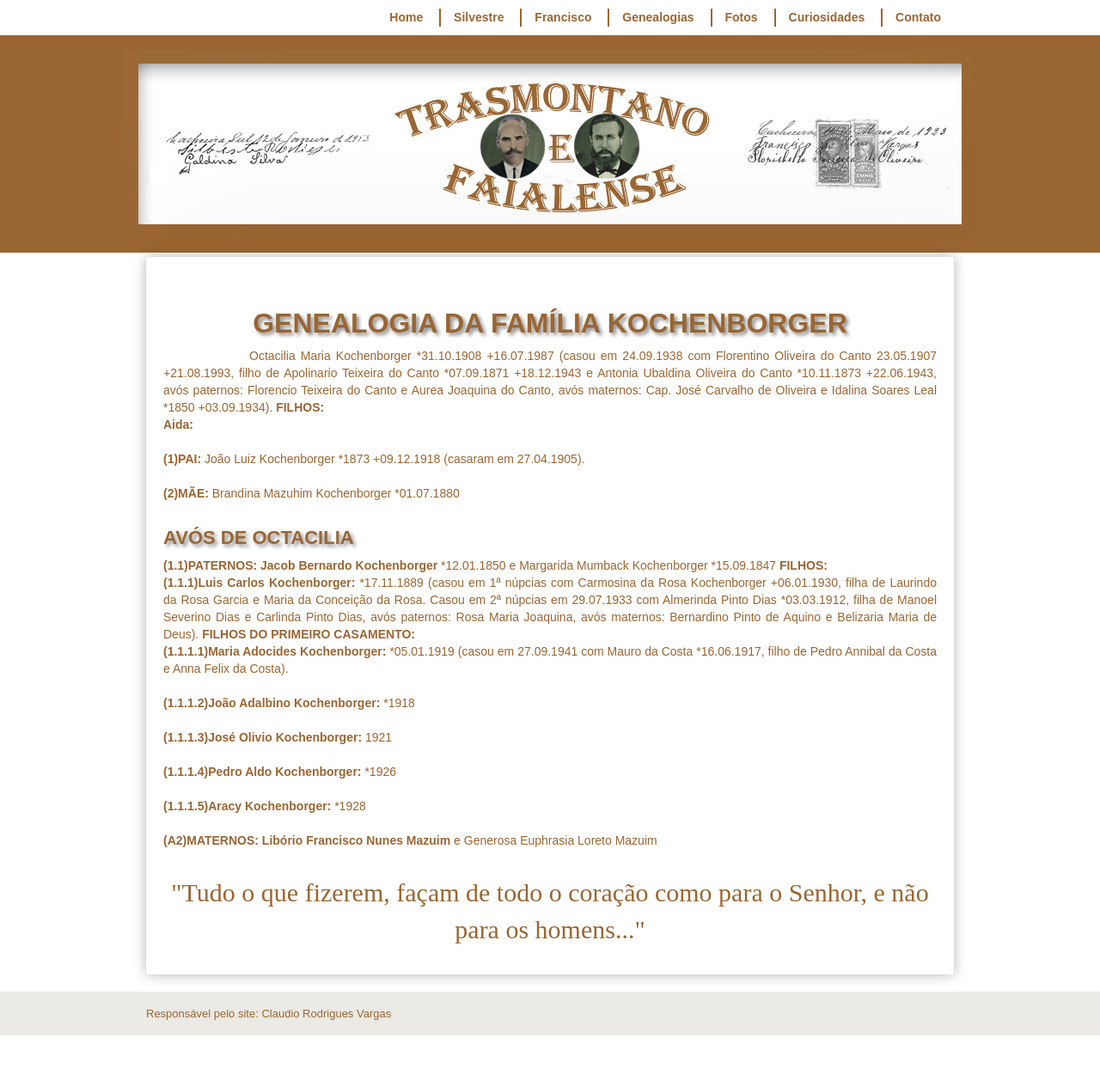
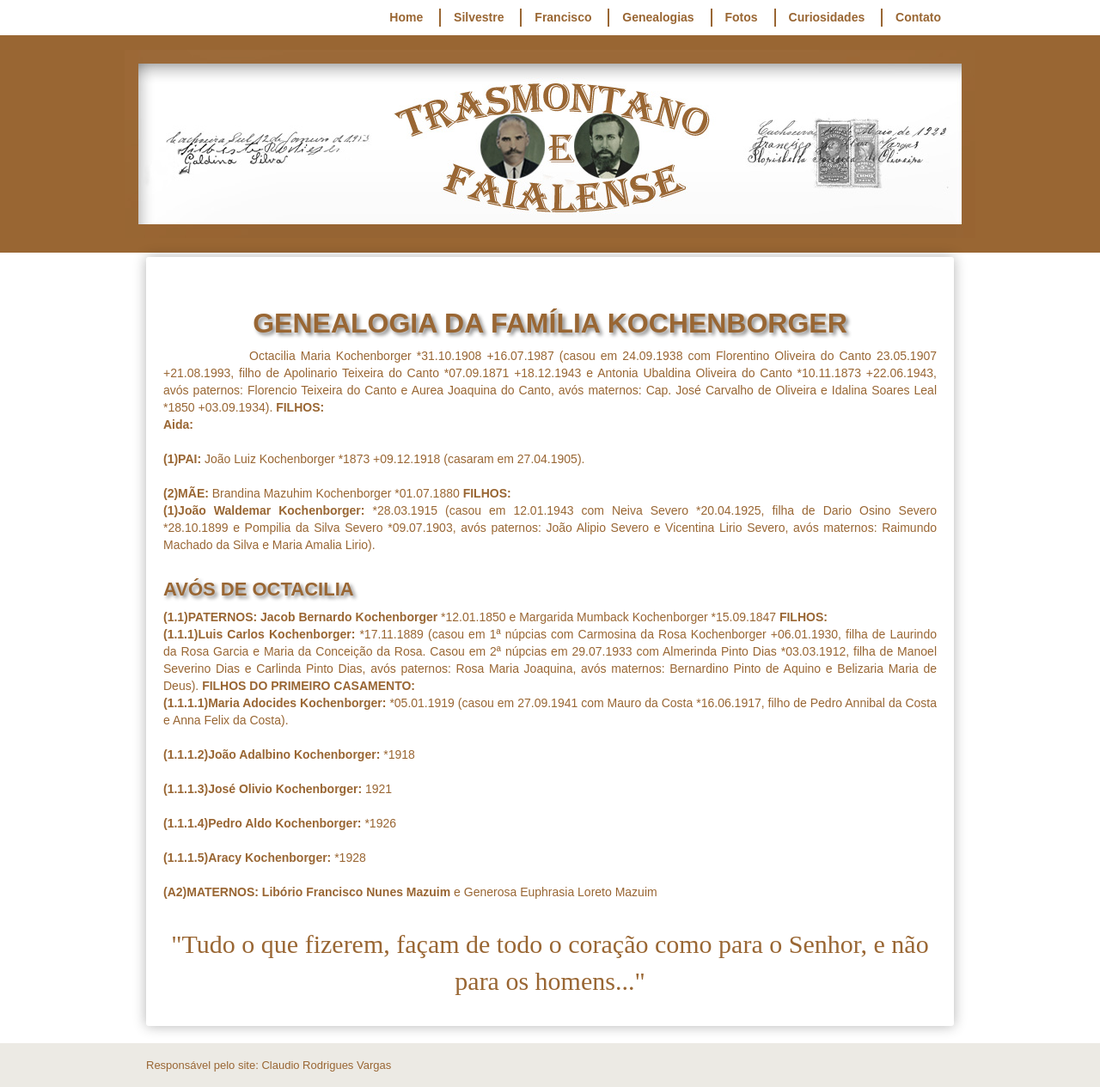
Before and after one commit to claudiovargas1955/claudiovargas1955.github.io, a Jekyll site: the page built from _pages/familia-kochenborger.html, in a window 1280 px wide. Shown: the whole page at 86% size. Built offline with Jekyll 4.4.1, drawn with Linux system fonts in a browser that asks for light colours; some web fonts are replaced; before the commit the page ends 1205 px from its top, so only the background shows below that.

Commit message:
Update familia-kochenborger.html

```diff
--- a/_pages/familia-kochenborger.html
+++ b/_pages/familia-kochenborger.html
@@ -104,7 +104,10 @@ Oliveira e Idalina Soares Leal *1850 +03.09.1934). <b>FILHOS: </b><br>
 
 <b>(1)PAI: </b>João Luiz Kochenborger *1873 +09.12.1918 (casaram em 27.04.1905).<br><br>
 
-<b>(2)MÃE: </b>Brandina Mazuhim Kochenborger *01.07.1880<br><br>
+<b>(2)MÃE: </b>Brandina Mazuhim Kochenborger *01.07.1880 <b>FILHOS: </b><br>
+  <b>(1)João Waldemar Kochenborger: </b>*28.03.1915 (casou em 12.01.1943 com Neiva Severo *20.04.1925, filha de Dario Osino Severo
+  *28.10.1899 e Pompilia da Silva Severo *09.07.1903, avós paternos: João Alipio Severo e Vicentina Lirio Severo, avós maternos:
+  Raimundo Machado da Silva e Maria Amalia Lirio). <br><br>
 
 <h4>AVÓS DE OCTACILIA</h4>
 <p><b>(1.1)PATERNOS: Jacob Bernardo Kochenborger </b>*12.01.1850 e Margarida Mumback Kochenborger *15.09.1847 <b>FILHOS: </b><br>
```
